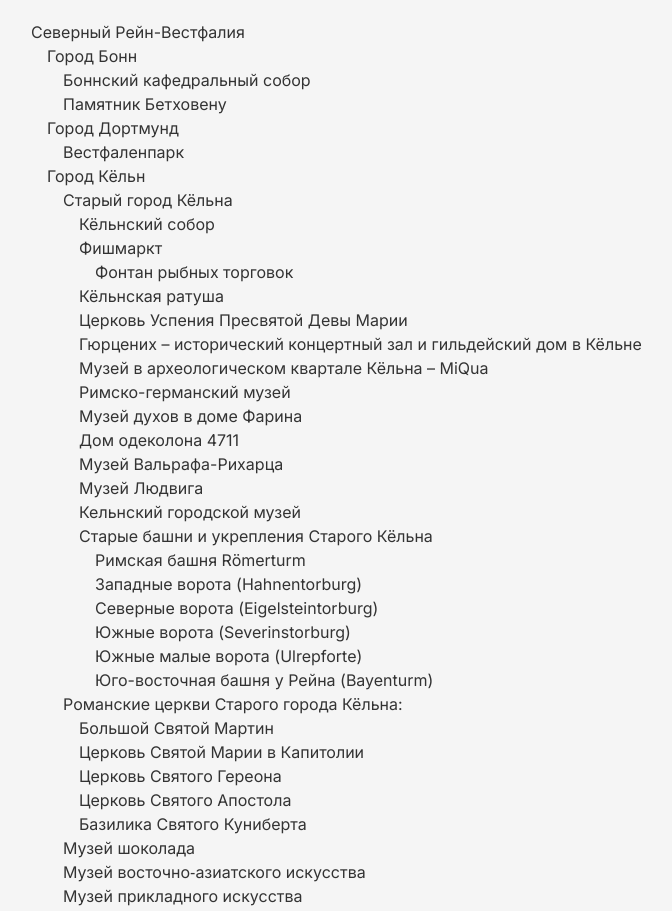
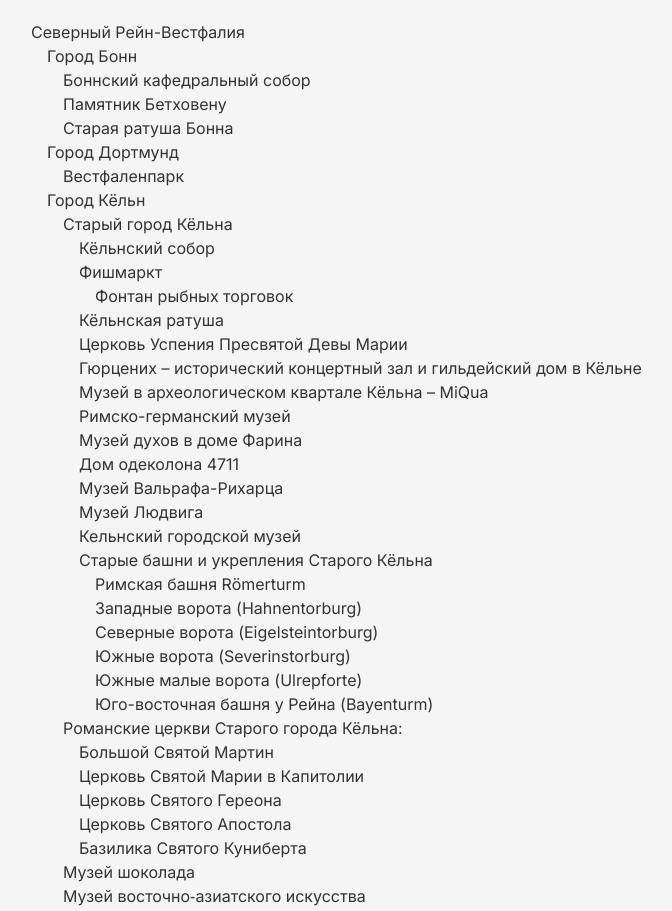
Before and after one commit to ViktoriaLadyhina/Trips, a React (Vite) app: page /map in a window 1280 px wide. Shown: the part 2127-3038 px from the top of the page, without its empty margins (29-701 px from the left). Built offline with nearby package versions, Linux system fonts and the light colour scheme; no server answers.

Commit message:
add Altes Rathaus Bonn

```diff
--- a/src/datas/minimalIndex.js
+++ b/src/datas/minimalIndex.js
@@ -202,6 +202,7 @@ const datas =
     // Бонн
     bonner_muenster_bonn: { id: 903, ru: 'Боннский кафедральный собор', de: 'Bonner Münster', uk: 'Боннський кафедральний собор' },
     denkmal_beethoven_bonn: { id: 908, ru: 'Памятник Бетховену', de: 'Beethoven-Denkmal', uk: 'Пам’ятник Бетховену' },
+    altes_rathaus_bonn: { id: 912, ru: 'Старая ратуша Бонна', de: 'Altes Rathaus Bonn', uk: 'Стара ратуша Бонна' },
 
     // Dortmund
     westfalenpark: { ru: 'Вестфаленпарк', de: 'Westfalenpark', uk: 'Вестфаленпарк' },
--- a/src/page/map/Map.jsx
+++ b/src/page/map/Map.jsx
@@ -134,6 +134,7 @@ const Map = () => {
                     <ul>
                       <li><Link to="/germany/nrw/city/bonn/attractions/bonner_muenster_bonn">{t.attractions.bonner_muenster_bonn[lang]}</Link></li>
                       <li><Link to="/germany/nrw/city/bonn/attractions/denkmal_beethoven_bonn">{t.attractions.denkmal_beethoven_bonn[lang]}</Link></li>
+                      <li><Link to="/germany/nrw/city/bonn/attractions/altes_rathaus_bonn">{t.attractions.altes_rathaus_bonn[lang]}</Link></li>
                     </ul>
                   </li>
 
```
